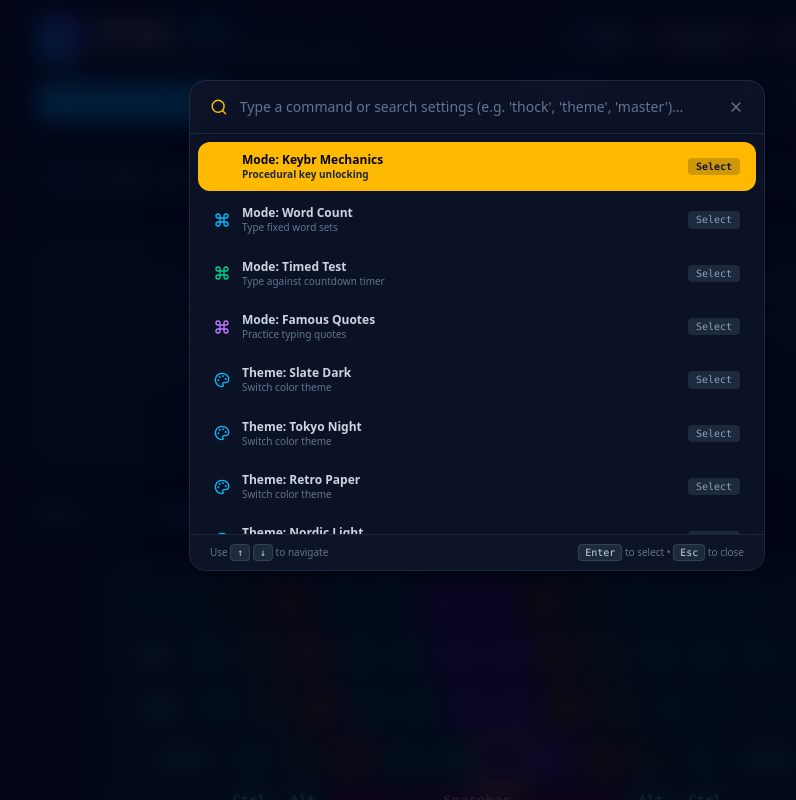
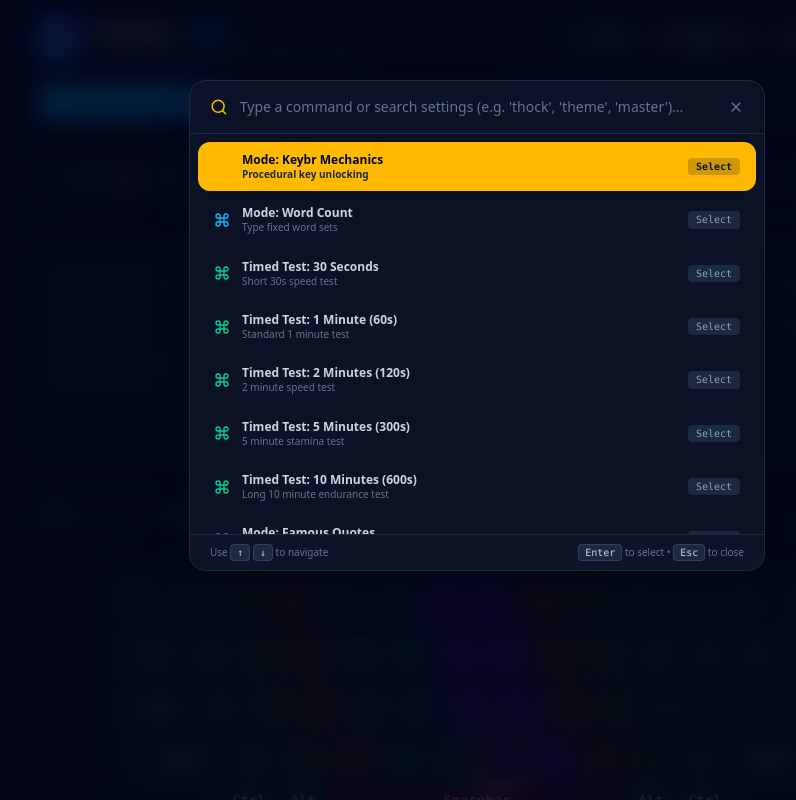
Before and after one commit to SadeemRahman1/keytypemater, a React (Vite) app: page / in a window 1280 px wide. Both pictures are taken after a click on the button "Cmd". Shown: the top 800 px of the page, without its empty margins (163-959 px from the left). Built offline with nearby package versions, Linux system fonts and the light colour scheme.

Commit message:
feat: expand timed test options and dynamic scaling
Add 5-minute and 10-minute test options, update UI labels to support minutes, and implement dynamic word pool scaling to prevent running out of text during longer sessions.

```diff
--- a/src/App.tsx
+++ b/src/App.tsx
@@ -113,10 +113,12 @@ export default function App() {
           break;
         }
         case 'time': {
-          // Generate longer paragraph for timed mode (~300 words for smooth multi-line scrolling)
-          const text = generateRandomWords(300, includeNumbers, includePunctuation);
+          // Dynamically scale word pool so longer tests (3m, 5m, 10m, custom) never run out of words
+          const wordsToGenerate = Math.max(300, Math.ceil((timeLimit / 60) * 160));
+          const text = generateRandomWords(wordsToGenerate, includeNumbers, includePunctuation);
           setCurrentText(text);
-          setModeDetail(`${timeLimit}s Timed`);
+          const formattedLabel = timeLimit >= 60 && timeLimit % 60 === 0 ? `${timeLimit / 60}m` : `${timeLimit}s`;
+          setModeDetail(`${formattedLabel} Timed`);
           break;
         }
         case 'quote': {
--- a/src/components/CommandLineModal.tsx
+++ b/src/components/CommandLineModal.tsx
@@ -46,7 +46,11 @@ export const CommandLineModal: React.FC<CommandLineModalProps> = ({
     // Modes
     { id: 'mode-keybr', category: 'mode', title: 'Mode: Keybr Mechanics', subtitle: 'Procedural key unlocking', icon: <Command className="w-4 h-4 text-amber-400" />, action: () => { onSetMode('keybr'); onClose(); } },
     { id: 'mode-words', category: 'mode', title: 'Mode: Word Count', subtitle: 'Type fixed word sets', icon: <Command className="w-4 h-4 text-sky-400" />, action: () => { onSetMode('words'); onClose(); } },
-    { id: 'mode-time', category: 'mode', title: 'Mode: Timed Test', subtitle: 'Type against countdown timer', icon: <Command className="w-4 h-4 text-emerald-400" />, action: () => { onSetMode('time'); onClose(); } },
+    { id: 'mode-time-30', category: 'mode', title: 'Timed Test: 30 Seconds', subtitle: 'Short 30s speed test', icon: <Command className="w-4 h-4 text-emerald-400" />, action: () => { onSetMode('time'); onClose(); } },
+    { id: 'mode-time-60', category: 'mode', title: 'Timed Test: 1 Minute (60s)', subtitle: 'Standard 1 minute test', icon: <Command className="w-4 h-4 text-emerald-400" />, action: () => { onSetMode('time'); onClose(); } },
+    { id: 'mode-time-120', category: 'mode', title: 'Timed Test: 2 Minutes (120s)', subtitle: '2 minute speed test', icon: <Command className="w-4 h-4 text-emerald-400" />, action: () => { onSetMode('time'); onClose(); } },
+    { id: 'mode-time-300', category: 'mode', title: 'Timed Test: 5 Minutes (300s)', subtitle: '5 minute stamina test', icon: <Command className="w-4 h-4 text-emerald-400" />, action: () => { onSetMode('time'); onClose(); } },
+    { id: 'mode-time-600', category: 'mode', title: 'Timed Test: 10 Minutes (600s)', subtitle: 'Long 10 minute endurance test', icon: <Command className="w-4 h-4 text-emerald-400" />, action: () => { onSetMode('time'); onClose(); } },
     { id: 'mode-quote', category: 'mode', title: 'Mode: Famous Quotes', subtitle: 'Practice typing quotes', icon: <Command className="w-4 h-4 text-purple-400" />, action: () => { onSetMode('quote'); onClose(); } },
 
     // Themes
--- a/src/components/Header.tsx
+++ b/src/components/Header.tsx
@@ -53,6 +53,15 @@ export const Header: React.FC<HeaderProps> = ({
   onOpenCommandPalette,
 }) => {
   const theme = THEMES[settings.theme];
+
+  const timeOptions: TimeLimitOption[] = [30, 60, 120, 300, 600];
+
+  const getTimeDisplayLabel = (seconds: number) => {
+    if (seconds >= 60 && seconds % 60 === 0) {
+      return `${seconds / 60}m`;
+    }
+    return `${seconds}s`;
+  };
 
   return (
     <header className="flex flex-col gap-4 w-full max-w-4xl mx-auto pt-4 select-none">
@@ -209,15 +218,15 @@ export const Header: React.FC<HeaderProps> = ({
 
           {mode === 'time' && (
             <div className="flex items-center gap-1 bg-slate-900/60 p-1 rounded-xl border border-slate-800">
-              {([15, 30, 60, 120] as TimeLimitOption[]).map((time) => (
+              {timeOptions.map((time) => (
                 <button
                   key={time}
                   onClick={() => onChangeTimeLimit(time)}
                   className={`px-2 py-1 rounded-lg text-[11px] transition-colors cursor-pointer ${
-                    timeLimit === time ? 'bg-slate-800 text-amber-400 font-bold' : 'hover:text-slate-200'
+                    timeLimit === time ? 'bg-slate-800 text-amber-400 font-bold shadow-sm' : 'hover:text-slate-200'
                   }`}
                 >
-                  {time}s
+                  {getTimeDisplayLabel(time)}
                 </button>
               ))}
             </div>
--- a/src/types.ts
+++ b/src/types.ts
@@ -1,7 +1,7 @@
 export type TestMode = 'keybr' | 'words' | 'time' | 'quote' | 'aidrill' | 'custom';
 
 export type WordCountOption = 10 | 25 | 50 | 100;
-export type TimeLimitOption = 15 | 30 | 60 | 120;
+export type TimeLimitOption = 30 | 60 | 120 | 300 | 600;
 export type QuoteCategory = 'all' | 'short' | 'medium' | 'code' | 'tech' | 'literature';
 
 export type ThemeId = 'slate' | 'cyberpunk' | 'paper' | 'nordic' | 'emerald' | 'sunset';
```
